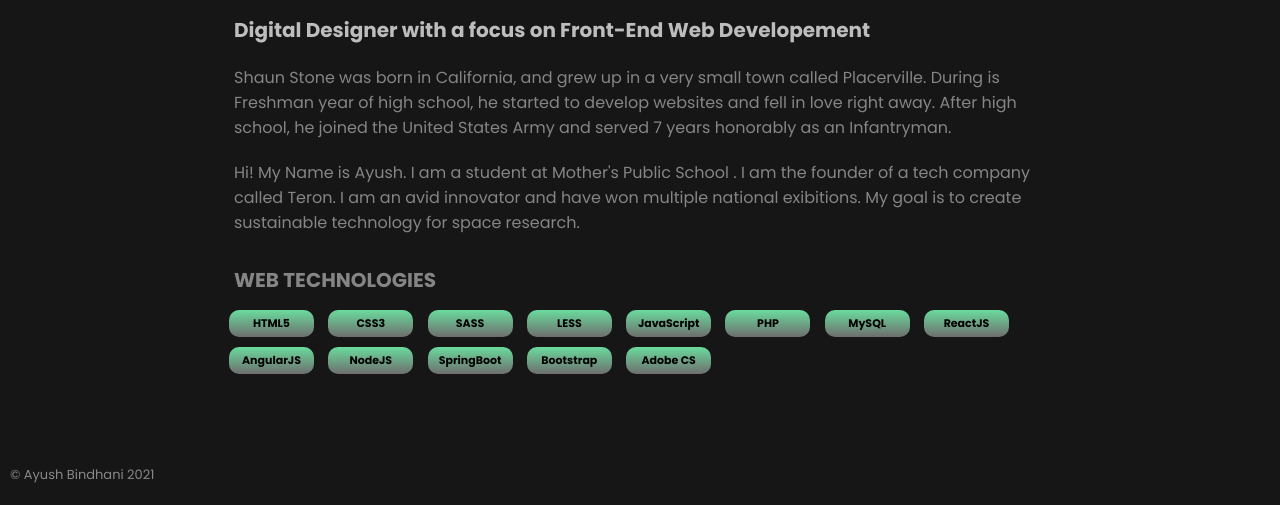
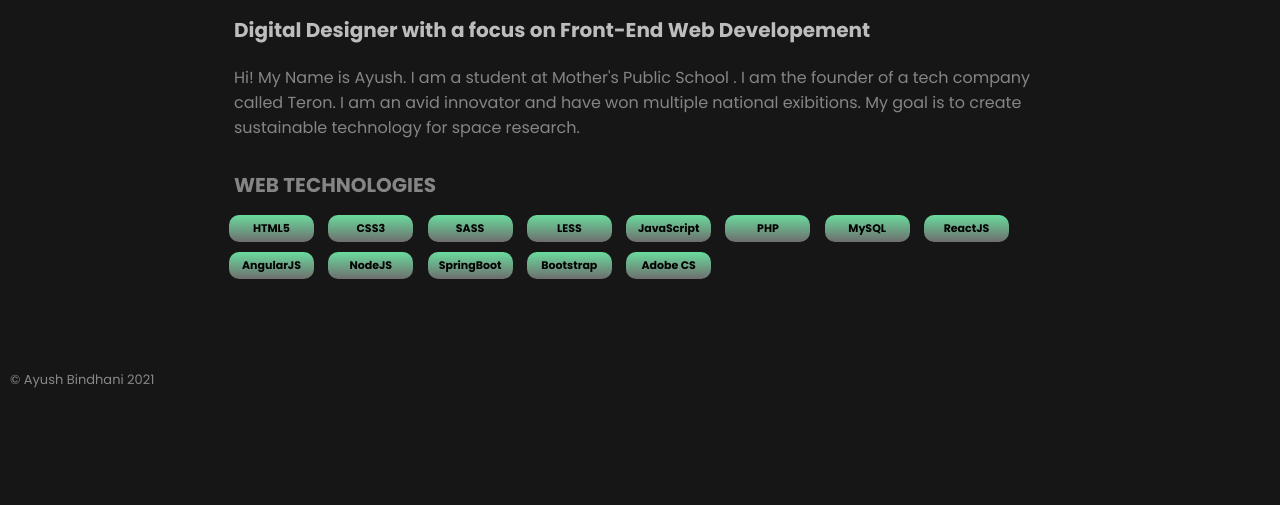
Before and after one commit to ayushbindhani/Animated-Portfolio-Template, a website: page about.html in a window 1280 px wide. Shown: the part 847-1352 px from the top of the page. After the commit the page ends 1257 px from the top, so only its background shows below. Drawn offline with nearby package versions, Linux system fonts and the light colour scheme.

Commit message:
Update about.html

```diff
--- a/about.html
+++ b/about.html
@@ -58,13 +58,7 @@ Ayush Bindhani            <div class="git-hub">
           <p class="tag bold">
             Digital Designer with a focus on Front-End Web Developement
           </p>
-          <p>
-            Shaun Stone was born in California, and grew up in a very small town
-            called Placerville. During is Freshman year of high school, he
-            started to develop websites and fell in love right away. After high
-            school, he joined the United States Army and served 7 years
-            honorably as an Infantryman.
-          </p>
+
           <p>
             Hi! My Name is Ayush. I am a student at Mother's Public School . I am the founder of a tech company called Teron. I am an avid innovator and have won multiple national exibitions. My goal is to create sustainable technology for space research.
           </p>
```
